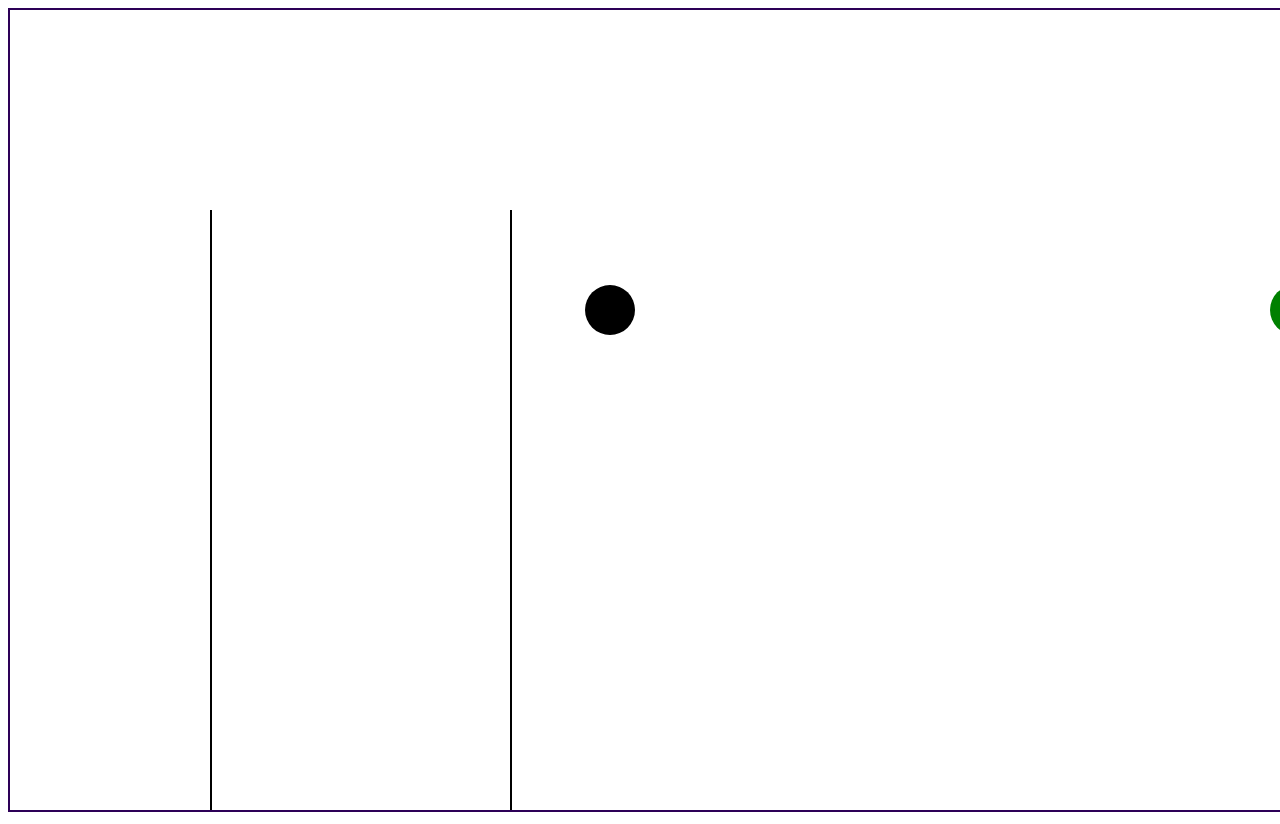
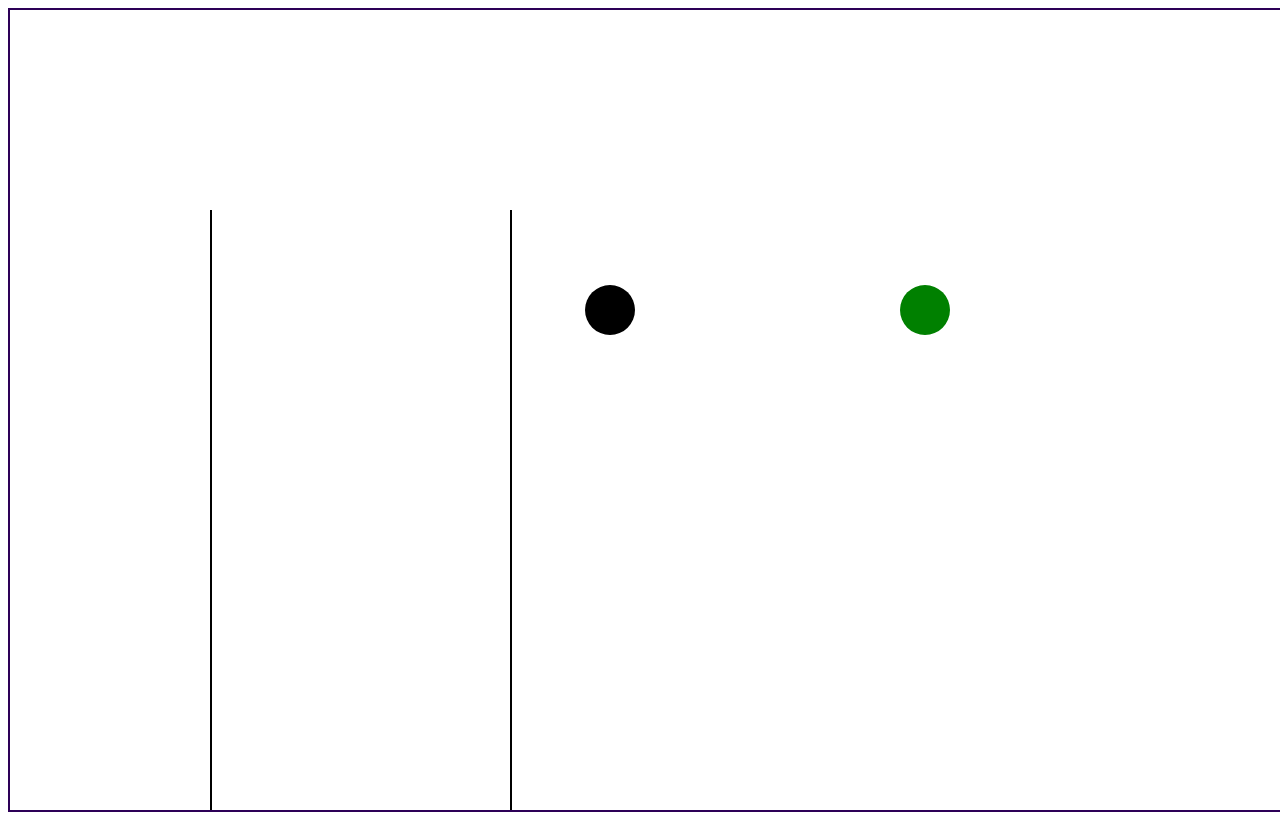
Before and after one commit to ehsaasgrover/CollisionDetection, a plain HTML site: page index.html in a window 1280 px wide. Drawn offline with Linux system fonts and the light colour scheme.

Commit message:
[003] Bouncing off outer walls

```diff
--- a/index.html
+++ b/index.html
@@ -40,11 +40,12 @@ addEventListener('resize', () => {
 
 // Circle Object
 class Circle {
-  constructor(x, y, radius, color) {
+  constructor(x, y, radius, color, speed) {
     this.x = x
     this.y = y
     this.radius = radius
     this.color = color
+    this.speed = speed
   }
 
   draw() {
@@ -56,7 +57,7 @@ class Circle {
   }
 
   updateRedCircle() {
-    this.x += 5;
+    this.x += this.speed;
     // this.y += 5;
     this.draw()
   }
@@ -119,10 +120,10 @@ let Circle2;
 let Wall1;
 let Wall2;
 function init() {
-  Circle1 = new Circle(100,300, 25,'red');
-  Circle2 = new Circle(600,300, 25,'black');
-Wall1 = new Wall(500, 200, 2, 600);
-Wall2 = new Wall(200, 200, 2, 600);
+  Circle1 = new Circle(100,300, 25,'red', 5);
+  Circle2 = new Circle(600,300, 25,'black', 0);
+  Wall1 = new Wall(500, 200, 2, 600);
+  Wall2 = new Wall(200, 200, 2, 600);
 }
 
 // Animation Loop
@@ -130,10 +131,8 @@ function animate() {
   requestAnimationFrame(animate)
   c.clearRect(0, 0, canvas.width, canvas.height)
 
-
   Circle1.updateRedCircle();
   Circle2.updateTarget();
-
 
   console.log(getDistance(Circle1.x, Circle1.y, Circle2.x, Circle2.y));
   console.log(getDistance(Circle1.x, Circle1.y, Wall1.height, Wall1.width));
@@ -160,12 +159,12 @@ function animate() {
   // Collision detection with outer walls (circle stops)
   if (Circle1.x > canvas.width - Circle1.radius || Circle1.x < Circle1.radius) {
     Circle1.color = 'green';
-    Circle1.x = canvas.width;
+    Circle1.speed =- Circle1.speed;
   }
 
   if (Circle1.y > canvas.height - Circle1.radius || Circle1.y < Circle1.radius) {
     Circle1.color = 'green';
-    Circle.y = canvas.height;
+    Circle1.speed =- Circle1.speed;
   }
 
   Wall1.update();
```
